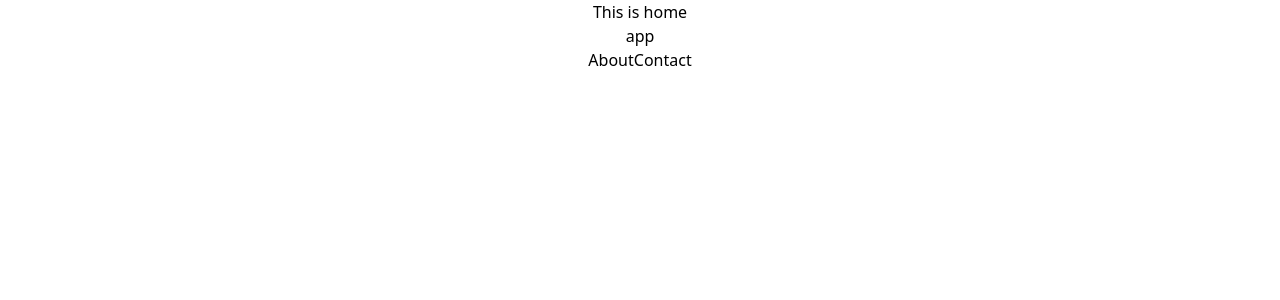
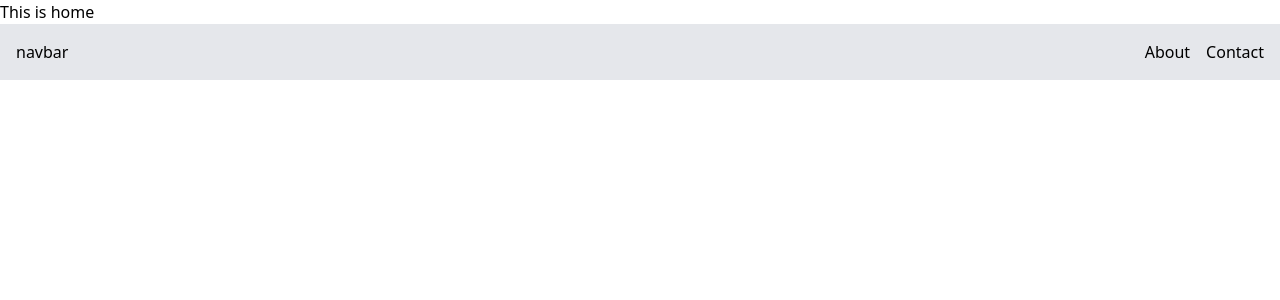
Before and after one commit to mahamudul-01/30-Days-React-ChalIange-Day-7, a React (Vite) app: page / in a window 1280 px wide. Shown: the top 300 px of the page. Built offline with nearby package versions, Linux system fonts and the light colour scheme.

Commit message:
update Header and Home components with Tailwind CSS styling and layout adjustments

```diff
--- a/src/components/Header/Header.jsx
+++ b/src/components/Header/Header.jsx
@@ -2,9 +2,10 @@ import { Link } from "react-router-dom";
 
 const Header = () => {
     return (
-        <div>
+        <div className="bg-gray-200 p-4 flex justify-between">
+            <h2>navbar</h2>
             <nav>
-                <ul>
+                <ul className="flex justify-center space-x-4">
                     <Link to="/about">About</Link>
                     <Link to="/contact">Contact</Link>
                 </ul>
--- a/src/components/Home/Home.jsx
+++ b/src/components/Home/Home.jsx
@@ -1,12 +1,13 @@
 import { Outlet } from "react-router-dom";
 import Header from "../Header/Header";
-import App from "../../App";
+
+
 
 const Home = () => {
     return (
-        <div className="text-center">
+        <div className="max-w-7xl mx-auto">
             This is home
-            <App></App>
+
             <Header></Header>
             <Outlet></Outlet>
         </div>
--- a/src/main.jsx
+++ b/src/main.jsx
@@ -9,6 +9,7 @@ import {
 import Home from './components/Home/Home';
 import About from './components/About/About';
 import Contact from './components/Contact/Contact';
+import './index.css';
 
 const router = createBrowserRouter([
   {
```
